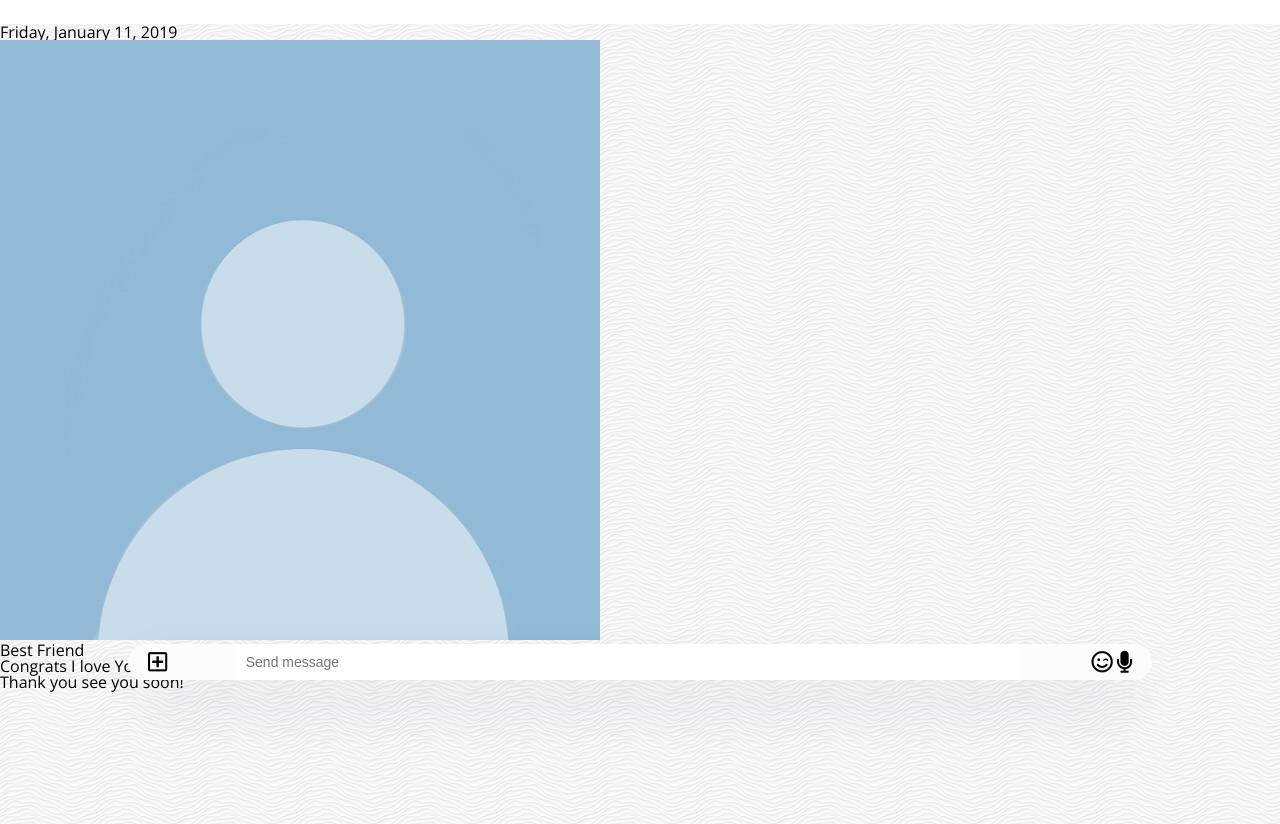
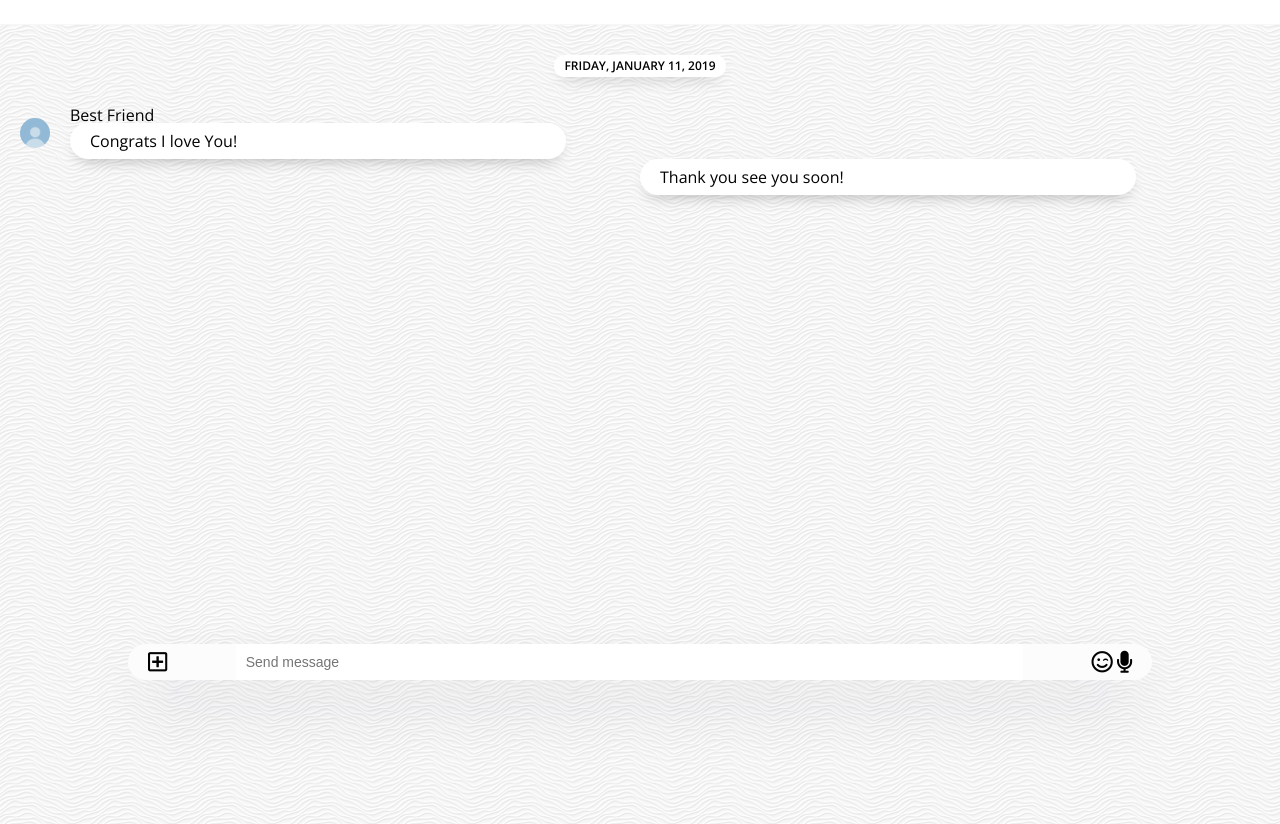
Before and after one commit to kang-minseo/kakao-clone, a plain HTML site: page chat.html in a window 1280 px wide. Shown: the part 70-894 px from the top of the page. Drawn offline with nearby package versions, Linux system fonts and the light colour scheme.

Commit message:
Chat Screen part Two

```diff
--- a/chat.html
+++ b/chat.html
@@ -41,7 +41,7 @@
         </span>
       </div>
     </header>
-    <main class="chat">
+    <main class="chat-screen">
       <ul class="chat__messages">
         <span class="chat__timestamp">Friday, January 11, 2019</span>
         <li class="incoming-message message">
@@ -52,9 +52,8 @@
               Congrats I love You!
             </div>
           </div>
-          <span class="mewssage__timestamp"></span>
         </li>
-        <li class="incoming-message message">
+        <li class="sent-message message">
           <span class="mewssage__timestamp"></span>
           <div class="message__content">
             <div class="message__bubble">
--- a/css/chat.css
+++ b/css/chat.css
@@ -23,7 +23,7 @@
   padding: 0px 20px;
 }
 
-.chat {
+.chat-screen {
   background-image: url("../images/chatBg.png");
   min-height: 100vh;
 }
@@ -45,3 +45,56 @@
 .chart__write-column input:focus {
   outline: none;
 }
+
+.chat-screen .chat__messages {
+  border-top: 1px solid #f7f7f7;
+  display: flex;
+  flex-direction: column;
+  align-items: center;
+  padding: 0px 20px;
+  padding-top: 30px;
+}
+
+.chat__messages .chat__timestamp {
+  background-color: white;
+  font-size: 12px;
+  padding: 5px 10px;
+  border-radius: 10px;
+  margin-bottom: 30px;
+  box-shadow: rgba(0, 0, 0, 0.3) 0px 8px 16px -8px,
+    rgba(0, 0, 0, 0.024) 0px -6px 16px -6px;
+  text-transform: uppercase;
+  font-weight: 700;
+}
+
+.message {
+  display: flex;
+  align-items: center;
+  width: 50%;
+}
+
+.message .message__content {
+  width: 80%;
+}
+
+.incoming-message {
+  align-self: flex-start;
+}
+
+.sent-message {
+  align-self: flex-end;
+}
+
+.incoming-message img {
+  width: 30px;
+  border-radius: 15px;
+  margin-right: 20px;
+}
+
+.message .message__bubble {
+  background-color: white;
+  box-shadow: rgba(0, 0, 0, 0.3) 0px 8px 16px -8px,
+    rgba(0, 0, 0, 0.024) 0px -6px 16px -6px;
+  padding: 10px 20px;
+  border-radius: 30px;
+}
```
Also changed, not shown: index.html (+3 -5 lines).
